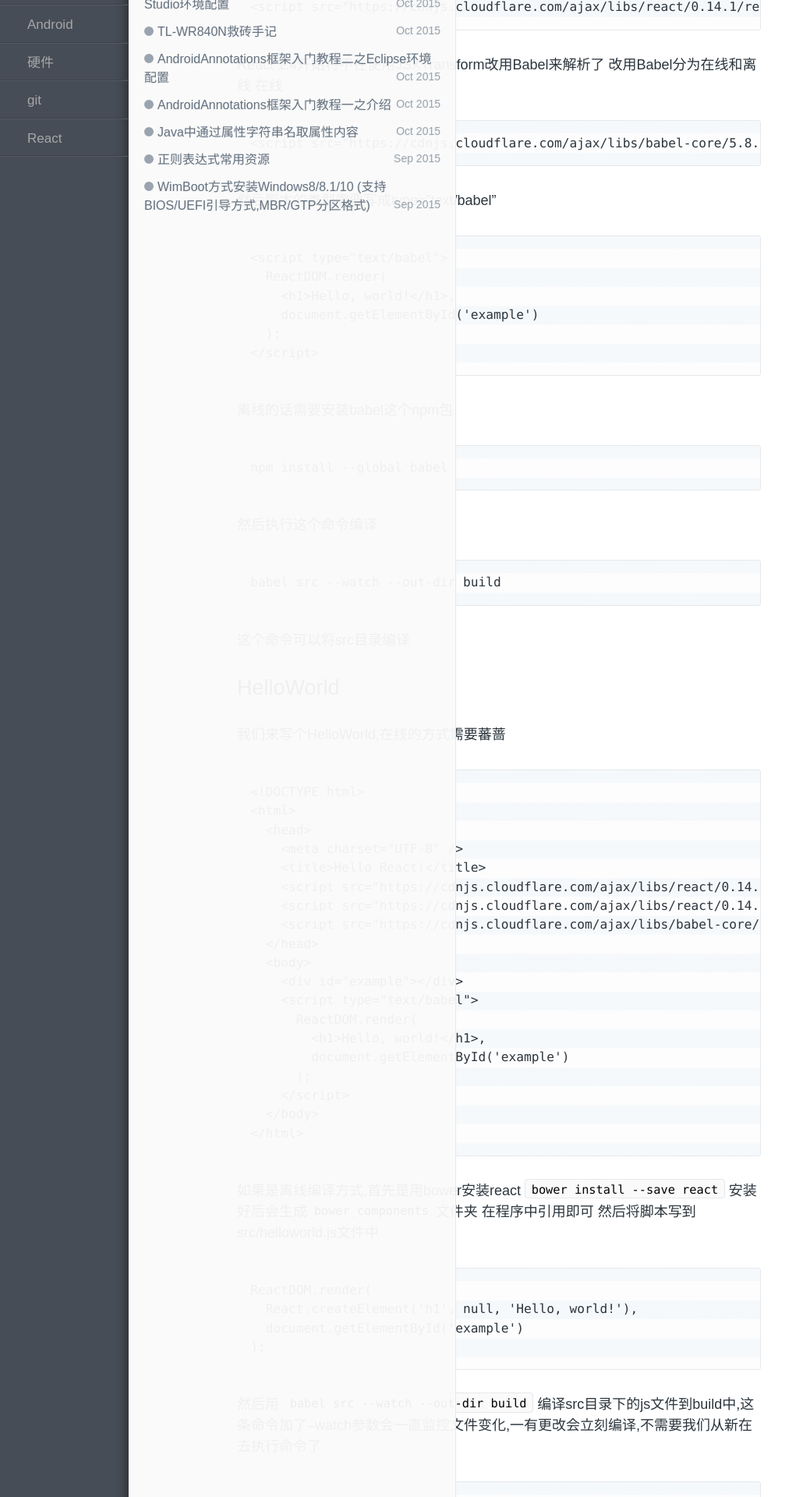
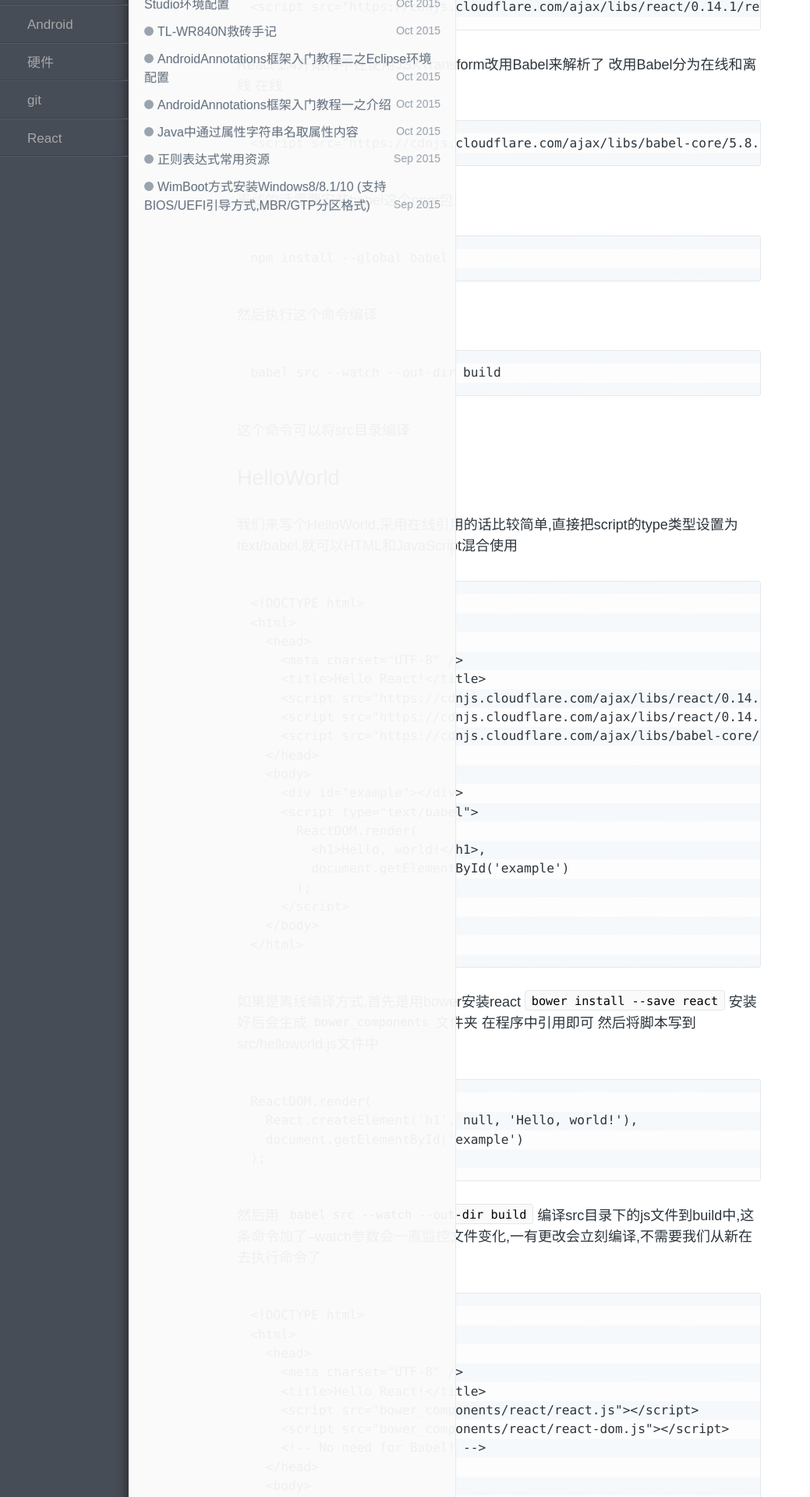
Before and after one commit to q505507538/zhenhappy.github.io, a Jekyll site: the page built from _posts/react/2015-10-31-react-tutorial-01.md, in a window 1280 px wide. Shown: the part 379-2299 px from the top of the page at 78% size, without its empty margins (0-1039 px from the left). Built offline with Jekyll 4.4.1, drawn with Linux system fonts in a browser that asks for light colours; comment, search, counter and statistics services are not loaded.

Commit message:
React系列入门教程一之HelloWorld

```diff
--- a/_posts/react/2015-10-31-react-tutorial-01.md
+++ b/_posts/react/2015-10-31-react-tutorial-01.md
@@ -23,15 +23,6 @@ React 1.4开始将不在使用JSXTransform改用Babel来解析了
 
     <script src="https://cdnjs.cloudflare.com/ajax/libs/babel-core/5.8.23/browser.min.js"></script>
 
-然后脚本的类型需要写成type="text/babel"
-
-    <script type="text/babel">
-      ReactDOM.render(
-        <h1>Hello, world!</h1>,
-        document.getElementById('example')
-      );
-    </script>
-
 离线的话需要安装babel这个npm包
 
     npm install --global babel
@@ -43,7 +34,7 @@ React 1.4开始将不在使用JSXTransform改用Babel来解析了
 这个命令可以将src目录编译
 
 # HelloWorld
-我们来写个HelloWorld,在线的方式需要蕃蔷
+我们来写个HelloWorld,采用在线引用的话比较简单,直接把script的type类型设置为text/babel,就可以HTML和JavaScript混合使用
 
     <!DOCTYPE html>
     <html>
```
